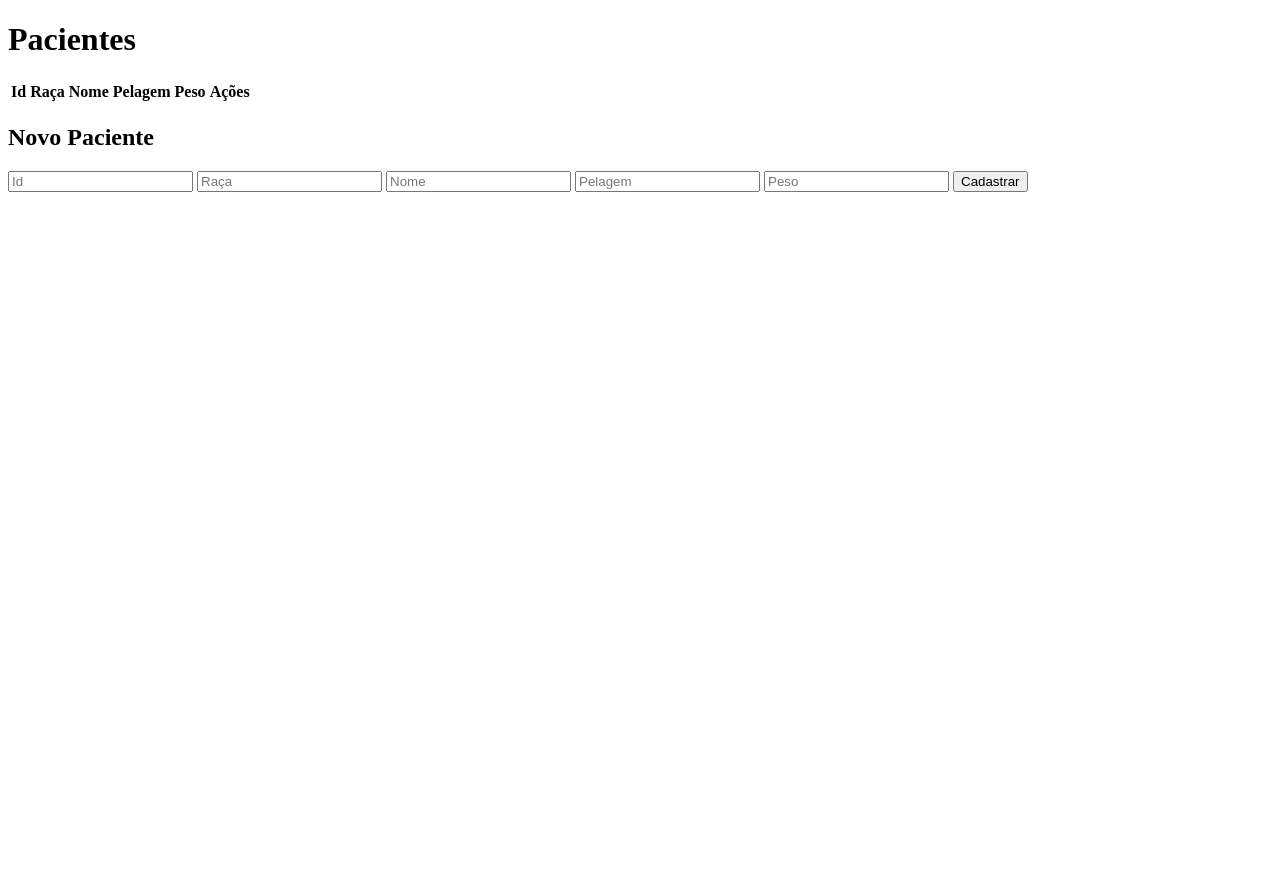
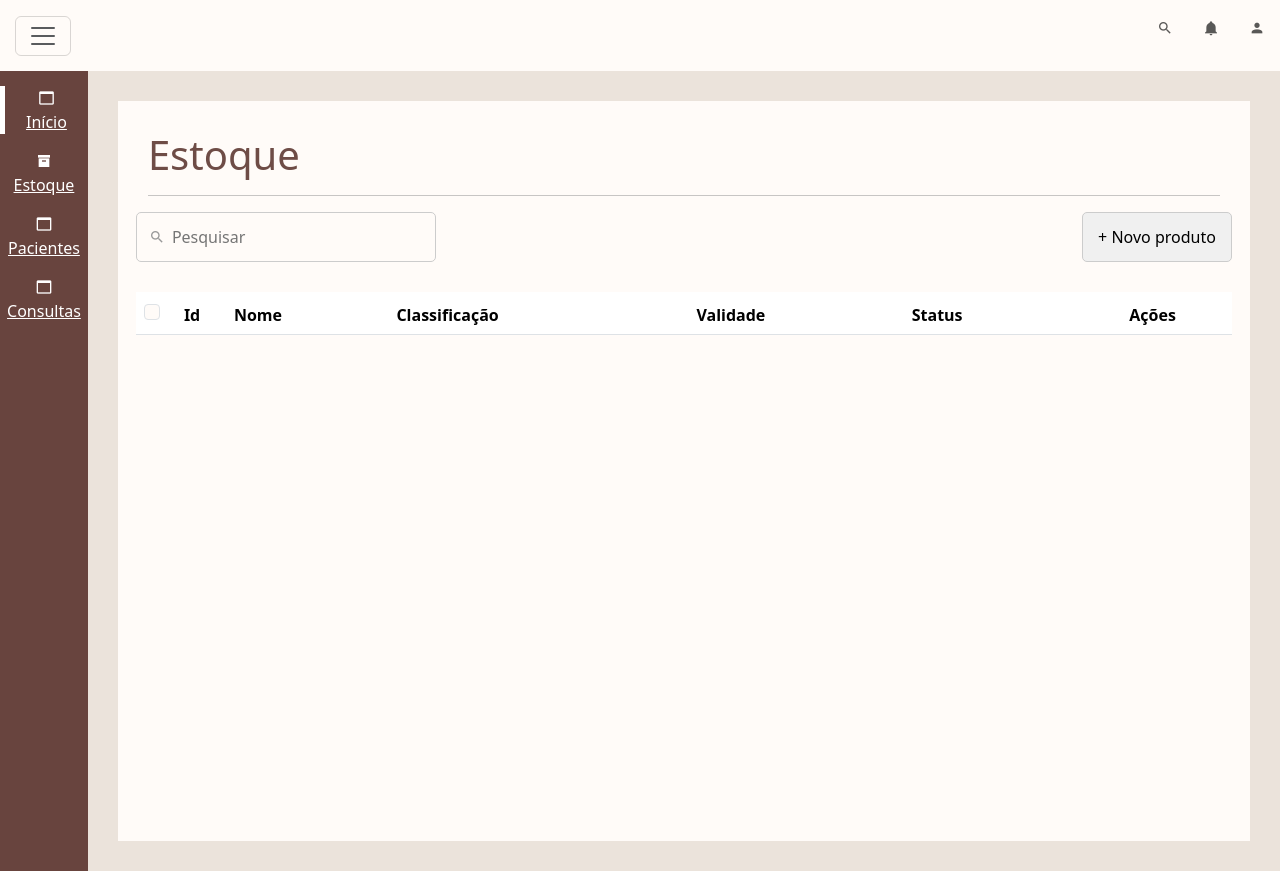
Before and after one commit to vcenci/DaniVetFront, a plain HTML site: page Inventory/index.html in a window 1280 px wide. Before the commit the page ends 800 px from the top, so only its background shows below. Drawn offline with nearby package versions, Linux system fonts and the light colour scheme.

Commit message:
cria tela de estoque

```diff
--- a/Inventory/index.html
+++ b/Inventory/index.html
@@ -1,40 +1,84 @@
-<!DOCTYPE html>
-<html lang="en">
-<head>
-    <meta charset="UTF-8">
-    <meta name="viewport" content="width=device-width, initial-scale=1.0">
-    <title>Pacientes</title>
-    <link rel="stylesheet" href="styles.css">
-</head>
-<body>
-    <div class="container">
-        <h1>Pacientes</h1>
-        <table>
+<script src="https://cdn.jsdelivr.net/npm/bootstrap@5.3.2/dist/js/bootstrap.min.js" integrity="sha384-BBtl+eGJRgqQAUMxJ7pMwbEyER4l1g+O15P+16Ep7Q9Q+zqX6gSbd85u4mG4QzX+" crossorigin="anonymous"></script>
+<link rel="stylesheet" href="https://cdn.jsdelivr.net/npm/bootstrap@5.3.2/dist/css/bootstrap.min.css" integrity="sha384-T3c6CoIi6uLrA9TneNEoa7RxnatzjcDSCmG1MXxSR1GAsXEV/Dwwykc2MPK8M2HN" crossorigin="anonymous">
+<link rel="stylesheet" href="https://cdnjs.cloudflare.com/ajax/libs/MaterialDesign-Webfont/7.3.67/css/materialdesignicons.min.css" integrity="sha512-nRzny9w0V2Y1/APe+iEhKAwGAc+K8QYCw4vJek3zXhdn92HtKt226zHs9id8eUq+uYJKaH2gPyuLcaG/dE5c7A==" crossorigin="anonymous" referrerpolicy="no-referrer" />
+<script src="https://kit.fontawesome.com/your-fontawesome-kit.js" crossorigin="anonymous"></script>
+<link rel="stylesheet" href="style.css" />
+
+<div class="pos-f-t">
+    <nav class="navbar background-white">
+      <button  style="margin-left:15px" class="navbar-toggler" type="button" data-toggle="collapse" data-target="#navbarToggleExternalContent" aria-controls="navbarToggleExternalContent" aria-expanded="false" aria-label="Toggle navigation">
+        <span class="navbar-toggler-icon"></span>
+      </button>
+      <ul class="navbar-nav ml-auto" style="flex-direction: row;">
+        <li class="nav-item">
+          <a class="nav-link" href="#">
+            <span class="mdi mdi-magnify"></span> <!-- Lens icon -->
+          </a>
+        </li>
+        <li class="nav-item">
+          <a class="nav-link" href="#">
+            <span class="mdi mdi-bell"></span> <!-- Notification icon -->
+          </a>
+        </li>
+        <li class="nav-item">
+          <a class="nav-link" href="#">
+            <span class="mdi mdi-account"></span> <!-- User icon -->
+          </a>
+        </li>
+      </ul>
+    </nav>
+</div>
+<div class="wrapper">
+    <div style="padding-top: 15px; background-color: #68443E !important; width:100px">
+        <ul class="nav nav-pills nav-flush flex-column mb-auto text-center">
+          <li class="nav-item selected">
+            <a href="#"><span class="mdi mdi-application-outline"></span><br>Início</a>
+          </li>
+          <li>
+            <a href="#"><span class="mdi mdi-archive"></span><br>Estoque</a>
+          </li>
+          <li>
+            <a href="#"><span class="mdi mdi-application-outline"></span><br>Pacientes</a>
+          </li>
+          <li>
+            <a href="#"><span class="mdi mdi-application-outline"></span><br>Consultas</a>
+          </li>
+        </ul>
+    </div>
+
+    <div class="container" style="padding: 30px">
+        <h1>Estoque</h1>
+        <hr>
+        <div class="row" style="justify-content: space-between;">
+            <div class="search-container">
+                <span class="mdi mdi-magnify search-icon"></span>
+                <input type="text" class="search-input" placeholder="Pesquisar">
+              </div>
+              <button class="search-button" onClick="abrirFormulario()">+ Novo produto</button>
+        </div>
+        <div class="row" style="margin-top: 30px">
+            <table class="table table-background">
                 <thead>
                   <tr>
-                    <th>Id</th>
-                    <th>Raça</th>
+                    <th style="width: 20px;">
+                      <div class="form-check">
+                        <input class="form-check-input" type="checkbox" id="selectAll">
+                        <label class="form-check-label" for="selectAll"></label>
+                      </div>
+                    </th>
+                    <th style="width: 50px;">Id</th>
                     <th>Nome</th>
-                    <th>Pelagem</th>
-                    <th>Peso</th>
-                    <th>Ações</th>
+                    <th>Classificação</th>
+                    <th>Validade</th>
+                    <th>Status</th>
+                    <th style="text-align: center;">Ações</th>
                   </tr>
                 </thead>
-            <tbody id="table-body">
+                <tbody>
+                  <tr>
+                  </tr>
                 </tbody>
               </table>
-        <div class="form-container">
-            <h2>Novo Paciente</h2>
-            <form id="patient-form">
-                <input type="text" id="id" name="id" placeholder="Id" required>
-                <input type="text" id="breed" name="breed" placeholder="Raça" required>
-                <input type="text" id="name" name="name" placeholder="Nome" required>
-                <input type="text" id="coat" name="coat" placeholder="Pelagem" required>
-                <input type="number" id="weight" name="weight" placeholder="Peso" required>
-                <button type="submit">Cadastrar</button>
-            </form>
         </div>
     </div>
-    <script src="script.js"></script>
-</body>
-</html>
+</div>
--- a/Inventory/script.js
+++ b/Inventory/script.js
@@ -0,0 +1,7 @@
+function incluirProduto() {
+
+}
+
+function abrirFormulario() {
+
+}
--- a/Inventory/style.css
+++ b/Inventory/style.css
@@ -1,36 +1,70 @@
-body {
-    font-family: Arial, sans-serif;
+.nav-link span {
+  padding:15px;
 }
 
-table {
-    width: 100%;
-    border-collapse: collapse;
+a {
+  color: white;
 }
 
-th, td {
-    padding: 8px;
-    text-align: left;
-    border-bottom: 1px solid #ddd;
+ul li {
+ margin-bottom: 15px
 }
 
-tr:nth-child(even) {
-    background-color: #f2f2f2;
+.selected {
+  border-left: solid 5px white;
 }
 
-tr:hover {
-    background-color: #ddd;
+.table-background, input, .background-white {
+  background-color: #FFFBF8 !important;
 }
 
-th {
-    background-color: #4CAF50;
-    color: white;
+.wrapper {
+  display: flex;
+  height: 100vh;
 }
 
-td a {
-    color: blue;
-    text-decoration: none;
+body {
+  background: #EBE3DB;
 }
 
-td a:hover {
-    text-decoration: underline;
+.container {
+  margin: 30px;
+  background: #FFFBF8;
+  width: 100% !important;
+  max-width: 9999px !important;
 }
+
+
+h1 {
+  color: #6E4C46;
+}
+
+.search-container {
+  display: flex;
+  align-items: center;
+  width: 300px;
+  border: 1px solid #ccc;
+  border-radius: 5px;
+  height: 50px;
+}
+
+.search-icon {
+  margin-right: 5px;
+  color: #999;
+}
+
+.search-input {
+  border: none;
+  outline: none;
+  flex: 1;
+}
+
+.search-button {
+  margin-left: 5px;
+  padding: 8px 12px;
+  border: 1px solid #ccc;
+  border-radius: 5px;
+  background-color: #f0f0f0;
+  width:150px;
+  height:50px;
+}
```
Lines whose indentation alone changed are shown as unchanged.
